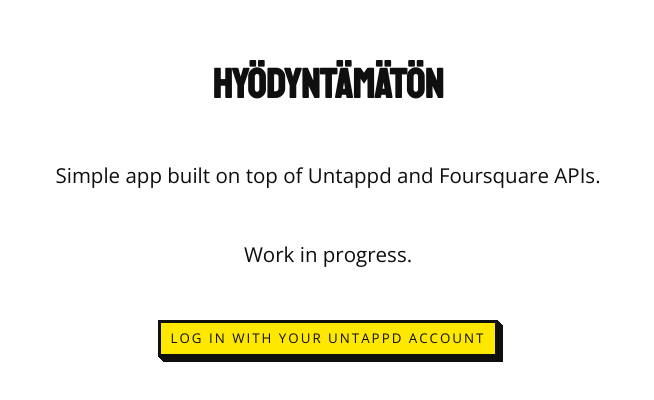
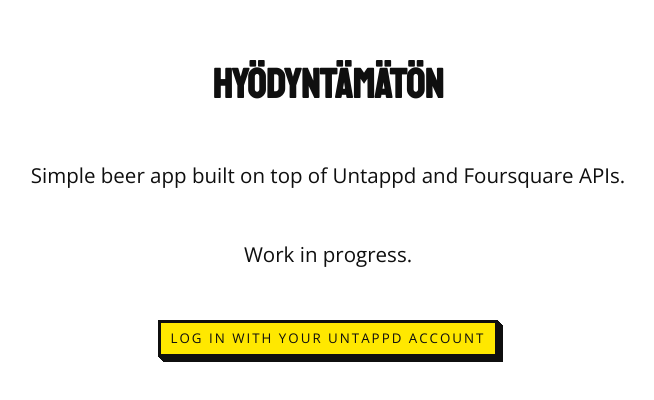
Before and after one commit to watofundefined/hyodyntamaton, a Next.js app: page / in a window 1280 px wide. Shown: the part 192-592 px from the top of the page, without its empty margins (312-966 px from the left). Built offline with nearby package versions, Linux system fonts and the light colour scheme.

Commit message:
feature: improve the login screen (mention 'beer')

```diff
--- a/components/anonymous.tsx
+++ b/components/anonymous.tsx
@@ -9,7 +9,7 @@
         <header>
           <span className="logo">Hyödyntämätön</span>
         </header>
-        <span>Simple app built on top of Untappd and Foursquare APIs.</span>
+        <span>Simple beer app built on top of Untappd and Foursquare APIs.</span>
         <span>Work in progress.</span>
         <button className="btn" onClick={props.onLoginClicked}>
           Log in with your Untappd account
```
Also changed, not shown: 2 other files (tests, documents, lock files or other folders).
